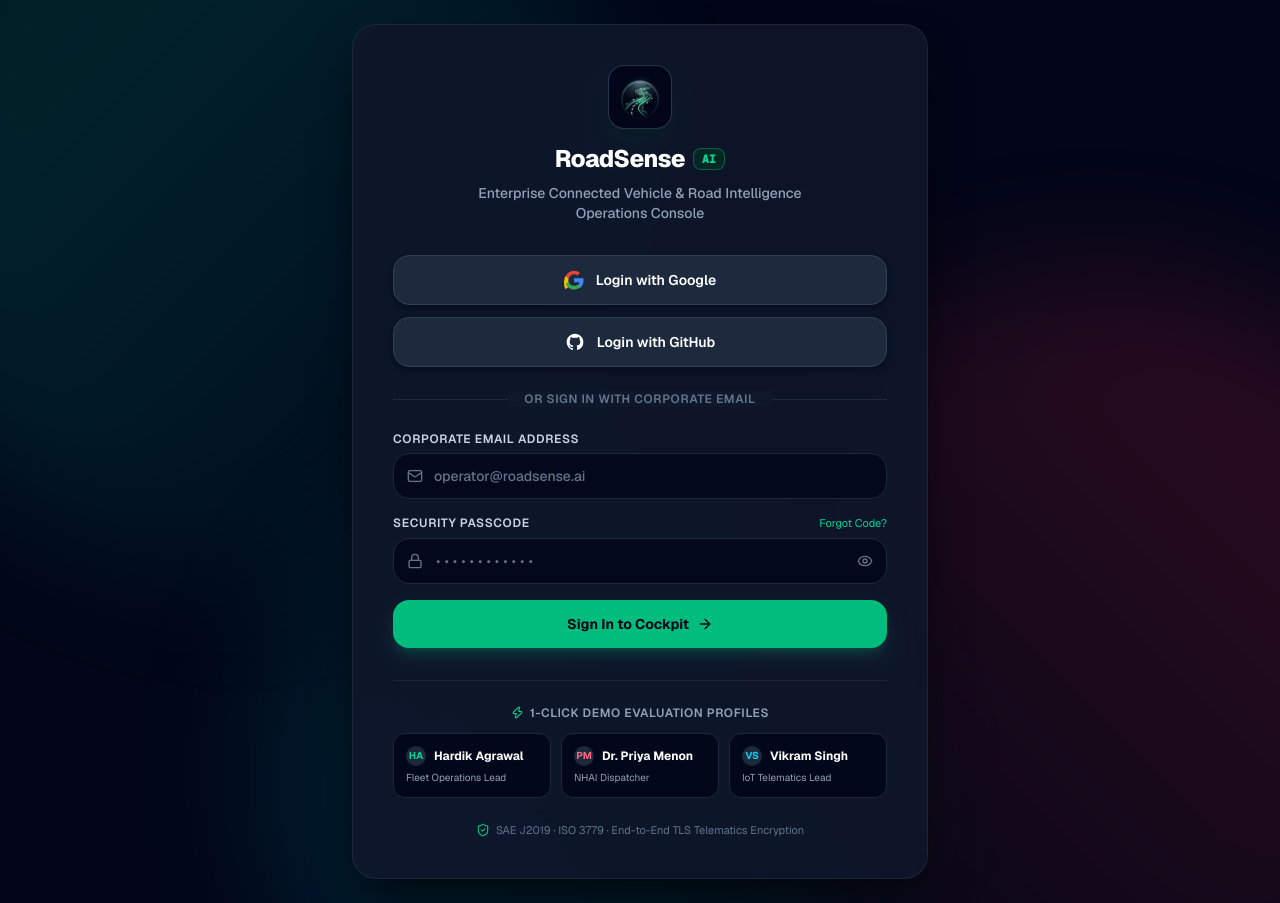
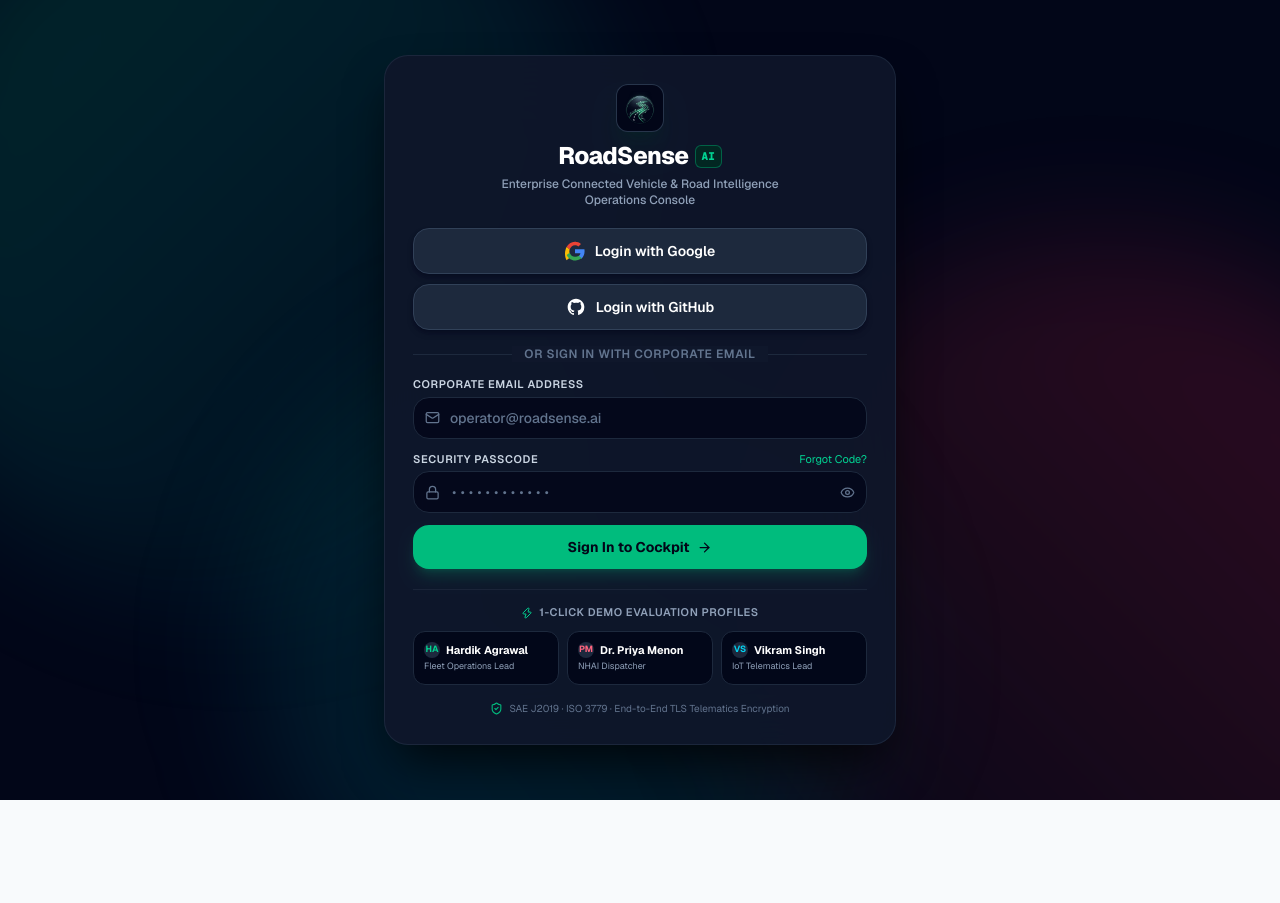
Before and after one commit to Hardik0385/Roadsense_AI, a Next.js app in the folder apps/web/: page /login in a window 1280 px wide. After the commit the page ends 800 px from the top, so only its background shows below. Built offline with nearby package versions, Linux system fonts and the light colour scheme.

Commit message:
fix(login): optimize card padding and rhythm to fit comfortably at 100% zoom without vertical scroll

```diff
--- a/apps/web/src/app/login/page.tsx
+++ b/apps/web/src/app/login/page.tsx
@@ -122,66 +122,66 @@ function LoginContent() {
   };
 
   return (
-    <div className="min-h-screen w-full flex items-center justify-center p-4 sm:p-6 relative overflow-hidden bg-slate-950 font-sans">
+    <div className="min-h-screen w-full flex items-center justify-center p-3 sm:p-4 relative overflow-hidden bg-slate-950 font-sans">
       {/* Ambient Lighting Gradients */}
       <div className="absolute -top-[20%] -left-[10%] w-[60vw] h-[60vw] rounded-full bg-gradient-to-br from-emerald-500/20 via-teal-400/10 to-transparent blur-3xl pointer-events-none"></div>
       <div className="absolute top-[30%] -right-[15%] w-[60vw] h-[60vw] rounded-full bg-gradient-to-bl from-rose-500/20 via-red-500/10 to-transparent blur-3xl pointer-events-none"></div>
       <div className="absolute -bottom-[20%] left-[20%] w-[50vw] h-[50vw] rounded-full bg-gradient-to-tr from-cyan-500/15 via-teal-500/10 to-transparent blur-3xl pointer-events-none"></div>
 
-      <div className="w-full max-w-xl relative z-10">
+      <div className="w-full max-w-lg relative z-10 my-auto">
         {/* Main Card */}
-        <div className="bg-slate-900/90 backdrop-blur-2xl border border-slate-800/90 rounded-3xl p-6 sm:p-10 shadow-2xl shadow-black/80 text-white relative overflow-hidden">
+        <div className="bg-slate-900/90 backdrop-blur-2xl border border-slate-800/90 rounded-2xl sm:rounded-3xl p-5 sm:p-7 shadow-2xl shadow-black/80 text-white relative overflow-hidden">
 
           {/* Top Emblem & Brand */}
-          <div className="flex flex-col items-center text-center mb-8">
+          <div className="flex flex-col items-center text-center mb-4 sm:mb-5">
             <Link href="/" className="flex flex-col items-center group cursor-pointer">
-              <div className="w-16 h-16 rounded-2xl bg-slate-950 border border-slate-700/80 p-2 shadow-xl shadow-emerald-950/30 mb-3.5 flex items-center justify-center group-hover:scale-105 transition-transform duration-300">
+              <div className="w-12 h-12 rounded-xl bg-slate-950 border border-slate-700/80 p-1.5 shadow-xl shadow-emerald-950/30 mb-2 flex items-center justify-center group-hover:scale-105 transition-transform duration-300">
                 <img
                   src="/roadsense_logo_transparent.png"
                   alt="RoadSense AI Logo"
                   className="w-full h-full object-contain"
                 />
               </div>
-              <div className="flex items-center gap-2">
-                <h1 className="text-2xl font-extrabold tracking-tight text-white">RoadSense</h1>
-                <span className="text-xs font-extrabold text-emerald-400 bg-emerald-950/80 border border-emerald-500/40 px-2 py-0.5 rounded-lg font-mono">
+              <div className="flex items-center gap-1.5">
+                <h1 className="text-xl sm:text-2xl font-extrabold tracking-tight text-white">RoadSense</h1>
+                <span className="text-[11px] font-extrabold text-emerald-400 bg-emerald-950/80 border border-emerald-500/40 px-1.5 py-0.5 rounded-md font-mono">
                   AI
                 </span>
               </div>
             </Link>
-            <p className="text-xs sm:text-sm text-slate-400 mt-2 font-medium max-w-sm">
+            <p className="text-xs text-slate-400 mt-1 font-medium max-w-xs">
               Enterprise Connected Vehicle & Road Intelligence Operations Console
             </p>
           </div>
 
           {/* Feedback Messages */}
           {error && (
-            <div className="mb-6 p-3.5 rounded-2xl bg-rose-500/15 border border-rose-500/40 text-rose-300 text-xs sm:text-sm flex items-center gap-2.5 animate-in fade-in">
-              <AlertCircle size={16} className="shrink-0 text-rose-400" />
+            <div className="mb-4 p-3 rounded-xl bg-rose-500/15 border border-rose-500/40 text-rose-300 text-xs flex items-center gap-2 animate-in fade-in">
+              <AlertCircle size={15} className="shrink-0 text-rose-400" />
               <span>{error}</span>
             </div>
           )}
 
           {success && (
-            <div className="mb-6 p-3.5 rounded-2xl bg-emerald-500/15 border border-emerald-500/40 text-emerald-300 text-xs sm:text-sm flex items-center gap-2.5 animate-in fade-in">
-              <CheckCircle2 size={16} className="shrink-0 text-emerald-400" />
+            <div className="mb-4 p-3 rounded-xl bg-emerald-500/15 border border-emerald-500/40 text-emerald-300 text-xs flex items-center gap-2 animate-in fade-in">
+              <CheckCircle2 size={15} className="shrink-0 text-emerald-400" />
               <span>{success}</span>
             </div>
           )}
 
           {/* OAuth Buttons Section */}
-          <div className="space-y-3 mb-6">
+          <div className="space-y-2.5 mb-4">
             {/* Google OAuth */}
             <button
               type="button"
               onClick={() => handleOAuthLogin('google')}
               disabled={!!oauthLoading || loading}
-              className="w-full py-3.5 px-4 bg-slate-800 hover:bg-slate-700/90 border border-slate-700 rounded-2xl text-sm font-semibold text-white flex items-center justify-center gap-3 transition-all hover:border-slate-500 active:scale-[0.99] disabled:opacity-60 shadow-md shadow-slate-950/40"
+              className="w-full py-2.5 sm:py-3 px-4 bg-slate-800 hover:bg-slate-700/90 border border-slate-700 rounded-xl sm:rounded-2xl text-xs sm:text-sm font-semibold text-white flex items-center justify-center gap-2.5 transition-all hover:border-slate-500 active:scale-[0.99] disabled:opacity-60 shadow-md shadow-slate-950/40"
             >
               {oauthLoading === 'google' ? (
-                <div className="w-5 h-5 border-2 border-white/30 border-t-white rounded-full animate-spin"></div>
+                <div className="w-4 h-4 border-2 border-white/30 border-t-white rounded-full animate-spin"></div>
               ) : (
-                <svg className="w-5 h-5" viewBox="0 0 24 24">
+                <svg className="w-4 h-4 sm:w-5 sm:h-5" viewBox="0 0 24 24">
                   <path fill="#EA4335" d="M12 5c1.6 0 3 .6 4.1 1.7l3.1-3.1C17.3 1.8 14.8 1 12 1 7.5 1 3.7 3.6 1.9 7.3l3.7 2.9C6.5 7.4 9 5 12 5z"/>
                   <path fill="#4285F4" d="M23.5 12.3c0-.8-.1-1.6-.2-2.3H12v4.6h6.5c-.3 1.5-1.1 2.8-2.4 3.7l3.7 2.9c2.2-2 3.7-5 3.7-8.9z"/>
                   <path fill="#FBBC05" d="M5.6 14.8c-.2-.7-.4-1.5-.4-2.3s.2-1.6.4-2.3L1.9 7.3C.7 9.7 0 12.3 0 15.2s.7 5.5 1.9 7.9l3.7-2.9z"/>
@@ -196,12 +196,12 @@ function LoginContent() {
               type="button"
               onClick={() => handleOAuthLogin('github')}
               disabled={!!oauthLoading || loading}
-              className="w-full py-3.5 px-4 bg-slate-800 hover:bg-slate-700/90 border border-slate-700 rounded-2xl text-sm font-semibold text-white flex items-center justify-center gap-3 transition-all hover:border-slate-500 active:scale-[0.99] disabled:opacity-60 shadow-md shadow-slate-950/40"
+              className="w-full py-2.5 sm:py-3 px-4 bg-slate-800 hover:bg-slate-700/90 border border-slate-700 rounded-xl sm:rounded-2xl text-xs sm:text-sm font-semibold text-white flex items-center justify-center gap-2.5 transition-all hover:border-slate-500 active:scale-[0.99] disabled:opacity-60 shadow-md shadow-slate-950/40"
             >
               {oauthLoading === 'github' ? (
-                <div className="w-5 h-5 border-2 border-white/30 border-t-white rounded-full animate-spin"></div>
+                <div className="w-4 h-4 border-2 border-white/30 border-t-white rounded-full animate-spin"></div>
               ) : (
-                <svg className="w-5 h-5 fill-white" viewBox="0 0 24 24">
+                <svg className="w-4 h-4 sm:w-5 sm:h-5 fill-white" viewBox="0 0 24 24">
                   <path fillRule="evenodd" clipRule="evenodd" d="M12 2C6.477 2 2 6.484 2 12.017c0 4.425 2.865 8.18 6.839 9.504.5.092.682-.217.682-.483 0-.237-.008-.868-.013-1.703-2.782.605-3.369-1.343-3.369-1.343-.454-1.158-1.11-1.466-1.11-1.466-.908-.62.069-.608.069-.608 1.003.07 1.53 1.032 1.53 1.032.892 1.53 2.341 1.088 2.91.832.092-.647.35-1.088.636-1.338-2.22-.253-4.555-1.113-4.555-4.951 0-1.093.39-1.988 1.029-2.688-.103-.253-.446-1.272.098-2.65 0 0 .84-.27 2.75 1.026A9.564 9.564 0 0112 6.844c.85.004 1.705.115 2.504.337 1.909-1.296 2.747-1.027 2.747-1.027.546 1.379.202 2.398.1 2.651.64.7 1.028 1.595 1.028 2.688 0 3.848-2.339 4.695-4.566 4.943.359.309.678.92.678 1.855 0 1.338-.012 2.419-.012 2.747 0 .268.18.58.688.482A10.019 10.019 0 0022 12.017C22 6.484 17.522 2 12 2z" />
                 </svg>
               )}
@@ -210,60 +210,60 @@ function LoginContent() {
           </div>
 
           {/* Divider */}
-          <div className="relative flex items-center justify-center my-6">
+          <div className="relative flex items-center justify-center my-3.5">
             <div className="border-t border-slate-800 w-full"></div>
-            <span className="bg-slate-900 px-4 text-xs font-semibold text-slate-500 uppercase tracking-wider whitespace-nowrap">
+            <span className="bg-slate-900 px-3 text-[10px] sm:text-xs font-semibold text-slate-500 uppercase tracking-wider whitespace-nowrap">
               Or Sign In with Corporate Email
             </span>
             <div className="border-t border-slate-800 w-full"></div>
           </div>
 
           {/* Credentials Form */}
-          <form onSubmit={handleCredentialsSubmit} className="space-y-4">
+          <form onSubmit={handleCredentialsSubmit} className="space-y-3">
             <div>
-              <label className="block text-xs font-semibold text-slate-300 mb-1.5 uppercase tracking-wider">
+              <label className="block text-[11px] font-semibold text-slate-300 mb-1 uppercase tracking-wider">
                 Corporate Email Address
               </label>
               <div className="relative">
-                <div className="absolute inset-y-0 left-0 pl-3.5 flex items-center pointer-events-none text-slate-500">
-                  <Mail size={16} />
+                <div className="absolute inset-y-0 left-0 pl-3 flex items-center pointer-events-none text-slate-500">
+                  <Mail size={15} />
                 </div>
                 <input
                   type="email"
                   value={email}
                   onChange={(e) => setEmail(e.target.value)}
                   placeholder="operator@roadsense.ai"
-                  className="w-full pl-10 pr-4 py-3 bg-slate-950/80 border border-slate-800 rounded-2xl text-sm text-white placeholder-slate-500 focus:outline-none focus:border-emerald-500 focus:ring-1 focus:ring-emerald-500 transition-colors font-medium"
+                  className="w-full pl-9 pr-3.5 py-2.5 bg-slate-950/80 border border-slate-800 rounded-xl sm:rounded-2xl text-xs sm:text-sm text-white placeholder-slate-500 focus:outline-none focus:border-emerald-500 focus:ring-1 focus:ring-emerald-500 transition-colors font-medium"
                 />
               </div>
             </div>
 
             <div>
-              <div className="flex items-center justify-between mb-1.5">
-                <label className="block text-xs font-semibold text-slate-300 uppercase tracking-wider">
+              <div className="flex items-center justify-between mb-1">
+                <label className="block text-[11px] font-semibold text-slate-300 uppercase tracking-wider">
                   Security Passcode
                 </label>
-                <span className="text-[11px] text-emerald-400 hover:underline cursor-pointer">
+                <span className="text-[10px] sm:text-[11px] text-emerald-400 hover:underline cursor-pointer">
                   Forgot Code?
                 </span>
               </div>
               <div className="relative">
-                <div className="absolute inset-y-0 left-0 pl-3.5 flex items-center pointer-events-none text-slate-500">
-                  <Lock size={16} />
+                <div className="absolute inset-y-0 left-0 pl-3 flex items-center pointer-events-none text-slate-500">
+                  <Lock size={15} />
                 </div>
                 <input
                   type={showPassword ? "text" : "password"}
                   value={password}
                   onChange={(e) => setPassword(e.target.value)}
                   placeholder="••••••••••••"
-                  className="w-full pl-10 pr-11 py-3 bg-slate-950/80 border border-slate-800 rounded-2xl text-sm text-white placeholder-slate-500 focus:outline-none focus:border-emerald-500 focus:ring-1 focus:ring-emerald-500 transition-colors font-mono"
+                  className="w-full pl-9 pr-10 py-2.5 bg-slate-950/80 border border-slate-800 rounded-xl sm:rounded-2xl text-xs sm:text-sm text-white placeholder-slate-500 focus:outline-none focus:border-emerald-500 focus:ring-1 focus:ring-emerald-500 transition-colors font-mono"
                 />
                 <button
                   type="button"
                   onClick={() => setShowPassword(!showPassword)}
-                  className="absolute inset-y-0 right-0 pr-3.5 flex items-center text-slate-500 hover:text-slate-300 transition-colors"
+                  className="absolute inset-y-0 right-0 pr-3 flex items-center text-slate-500 hover:text-slate-300 transition-colors"
                 >
-                  {showPassword ? <EyeOff size={16} /> : <Eye size={16} />}
+                  {showPassword ? <EyeOff size={15} /> : <Eye size={15} />}
                 </button>
               </div>
             </div>
@@ -271,80 +271,80 @@ function LoginContent() {
             <button
               type="submit"
               disabled={loading || !!oauthLoading}
-              className="w-full py-3.5 mt-2 bg-emerald-500 hover:bg-emerald-400 text-slate-950 font-bold rounded-2xl text-sm transition-all shadow-lg shadow-emerald-500/20 flex items-center justify-center gap-2 active:scale-[0.99] disabled:opacity-60"
+              className="w-full py-2.5 sm:py-3 mt-1 bg-emerald-500 hover:bg-emerald-400 text-slate-950 font-bold rounded-xl sm:rounded-2xl text-xs sm:text-sm transition-all shadow-lg shadow-emerald-500/20 flex items-center justify-center gap-2 active:scale-[0.99] disabled:opacity-60"
             >
               {loading ? (
-                <div className="w-5 h-5 border-2 border-slate-950/30 border-t-slate-950 rounded-full animate-spin"></div>
+                <div className="w-4 h-4 border-2 border-slate-950/30 border-t-slate-950 rounded-full animate-spin"></div>
               ) : (
                 <>
                   <span>Sign In to Cockpit</span>
-                  <ArrowRight size={16} />
+                  <ArrowRight size={15} />
                 </>
               )}
             </button>
           </form>
 
           {/* Quick Demo Logins Section */}
-          <div className="mt-8 pt-6 border-t border-slate-800/80">
-            <p className="text-xs text-slate-400 font-semibold uppercase tracking-wider mb-3 text-center flex items-center justify-center gap-1.5">
-              <Zap size={13} className="text-emerald-400" />
+          <div className="mt-4 sm:mt-5 pt-3.5 border-t border-slate-800/80">
+            <p className="text-[11px] text-slate-400 font-semibold uppercase tracking-wider mb-2.5 text-center flex items-center justify-center gap-1.5">
+              <Zap size={12} className="text-emerald-400" />
               1-Click Demo Evaluation Profiles
             </p>
-            <div className="grid grid-cols-1 sm:grid-cols-3 gap-2.5">
+            <div className="grid grid-cols-1 sm:grid-cols-3 gap-2">
               <button
                 type="button"
                 onClick={() => handleDemoQuickLogin('fleet_lead')}
-                className="p-3 bg-slate-950/90 hover:bg-slate-800/90 border border-slate-800 hover:border-emerald-500/40 rounded-xl text-left transition-all group"
+                className="p-2 sm:p-2.5 bg-slate-950/90 hover:bg-slate-800/90 border border-slate-800 hover:border-emerald-500/40 rounded-xl text-left transition-all group"
               >
-                <div className="flex items-center gap-2 mb-1">
-                  <div className="w-5 h-5 rounded-full bg-slate-800 flex items-center justify-center text-[10px] font-bold text-emerald-400">
+                <div className="flex items-center gap-1.5 mb-0.5">
+                  <div className="w-4 h-4 rounded-full bg-slate-800 flex items-center justify-center text-[9px] font-bold text-emerald-400">
                     HA
                   </div>
-                  <span className="text-xs font-bold text-white group-hover:text-emerald-300 truncate">
+                  <span className="text-[11px] font-bold text-white group-hover:text-emerald-300 truncate">
                     Hardik Agrawal
                   </span>
                 </div>
-                <p className="text-[10px] text-slate-400 truncate">Fleet Operations Lead</p>
+                <p className="text-[9px] text-slate-400 truncate">Fleet Operations Lead</p>
               </button>
 
               <button
                 type="button"
                 onClick={() => handleDemoQuickLogin('gov_dispatcher')}
-                className="p-3 bg-slate-950/90 hover:bg-slate-800/90 border border-slate-800 hover:border-rose-500/40 rounded-xl text-left transition-all group"
+                className="p-2 sm:p-2.5 bg-slate-950/90 hover:bg-slate-800/90 border border-slate-800 hover:border-rose-500/40 rounded-xl text-left transition-all group"
               >
-                <div className="flex items-center gap-2 mb-1">
-                  <div className="w-5 h-5 rounded-full bg-slate-800 flex items-center justify-center text-[10px] font-bold text-rose-400">
+                <div className="flex items-center gap-1.5 mb-0.5">
+                  <div className="w-4 h-4 rounded-full bg-slate-800 flex items-center justify-center text-[9px] font-bold text-rose-400">
                     PM
                   </div>
-                  <span className="text-xs font-bold text-white group-hover:text-rose-300 truncate">
+                  <span className="text-[11px] font-bold text-white group-hover:text-rose-300 truncate">
                     Dr. Priya Menon
                   </span>
                 </div>
-                <p className="text-[10px] text-slate-400 truncate">NHAI Dispatcher</p>
+                <p className="text-[9px] text-slate-400 truncate">NHAI Dispatcher</p>
               </button>
 
               <button
                 type="button"
                 onClick={() => handleDemoQuickLogin('iot_engineer')}
-                className="p-3 bg-slate-950/90 hover:bg-slate-800/90 border border-slate-800 hover:border-cyan-500/40 rounded-xl text-left transition-all group"
+                className="p-2 sm:p-2.5 bg-slate-950/90 hover:bg-slate-800/90 border border-slate-800 hover:border-cyan-500/40 rounded-xl text-left transition-all group"
               >
-                <div className="flex items-center gap-2 mb-1">
-                  <div className="w-5 h-5 rounded-full bg-slate-800 flex items-center justify-center text-[10px] font-bold text-cyan-400">
+                <div className="flex items-center gap-1.5 mb-0.5">
+                  <div className="w-4 h-4 rounded-full bg-slate-800 flex items-center justify-center text-[9px] font-bold text-cyan-400">
                     VS
                   </div>
-                  <span className="text-xs font-bold text-white group-hover:text-cyan-300 truncate">
+                  <span className="text-[11px] font-bold text-white group-hover:text-cyan-300 truncate">
                     Vikram Singh
                   </span>
                 </div>
-                <p className="text-[10px] text-slate-400 truncate">IoT Telematics Lead</p>
+                <p className="text-[9px] text-slate-400 truncate">IoT Telematics Lead</p>
               </button>
             </div>
           </div>
 
           {/* Security Guarantee Footer */}
-          <div className="mt-6 text-center">
-            <p className="text-[11px] text-slate-500 flex items-center justify-center gap-1.5">
-              <ShieldCheck size={14} className="text-emerald-500" />
+          <div className="mt-4 text-center">
+            <p className="text-[10px] text-slate-500 flex items-center justify-center gap-1.5">
+              <ShieldCheck size={13} className="text-emerald-500" />
               SAE J2019 · ISO 3779 · End-to-End TLS Telematics Encryption
             </p>
           </div>
```
